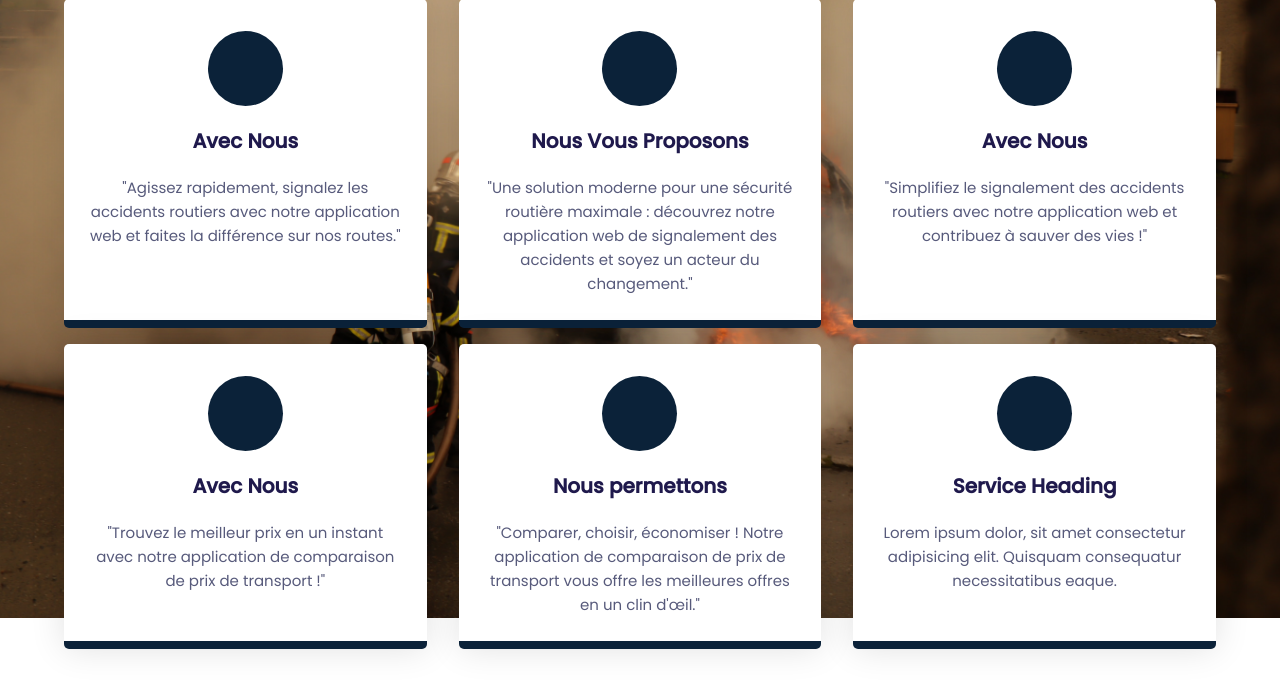
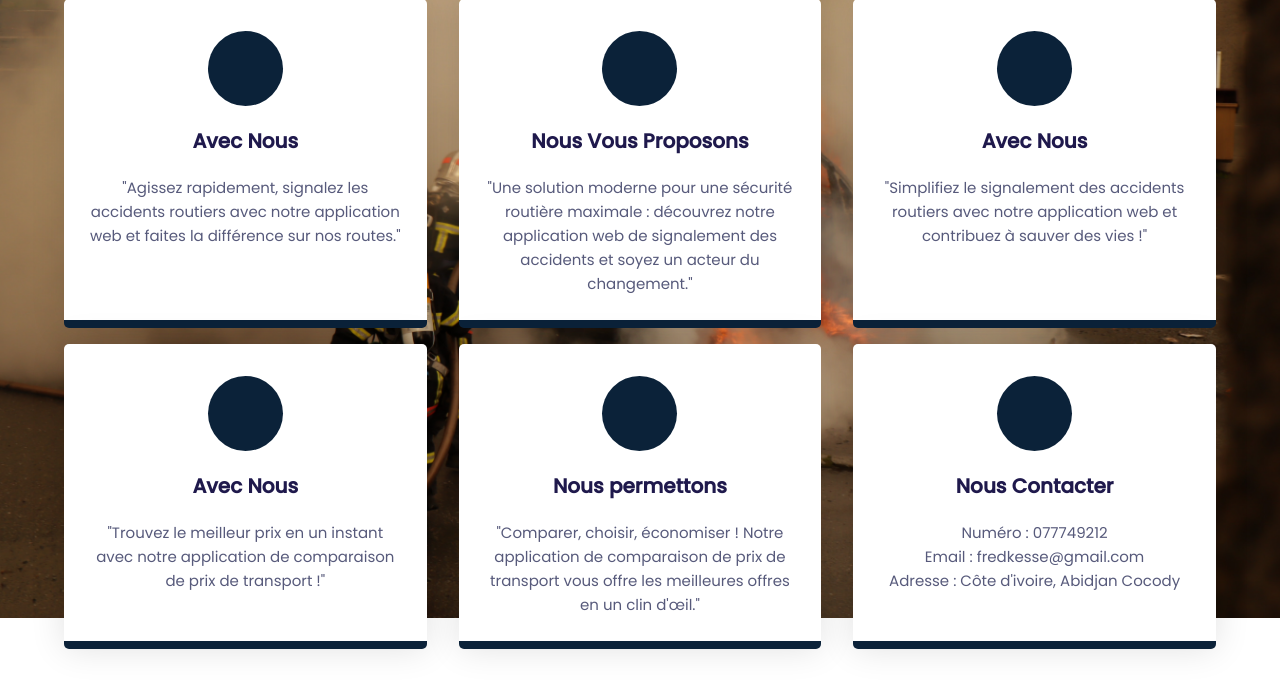
Before and after one commit to Deleau20/Move_Smart, a Flask app: template templates/about.html in a window 1280 px wide. Shown: the part 182-870 px from the top of the page. Run offline with Flask 3, Linux system fonts and the light colour scheme; the template is opened without the code that fills it, so the values that code supplies are empty; parts of the project's set-up code (start-up, migrations or seed data) failed here and were passed over.

Commit message:
Ajout contact

```diff
--- a/templates/about.html
+++ b/templates/about.html
@@ -116,10 +116,11 @@
             <div class="icon-wrapper">
               <i class="fas fa-plug"></i>
             </div>
-            <h3>Service Heading</h3>
+            <h3>Nous Contacter</h3>
             <p>
-              Lorem ipsum dolor, sit amet consectetur adipisicing elit. Quisquam
-              consequatur necessitatibus eaque.
+              Numéro : 077749212<br>
+              Email : fredkesse@gmail.com<br>
+              Adresse : Côte d'ivoire, Abidjan Cocody<br>
             </p>
           </div>
         </div>
```
